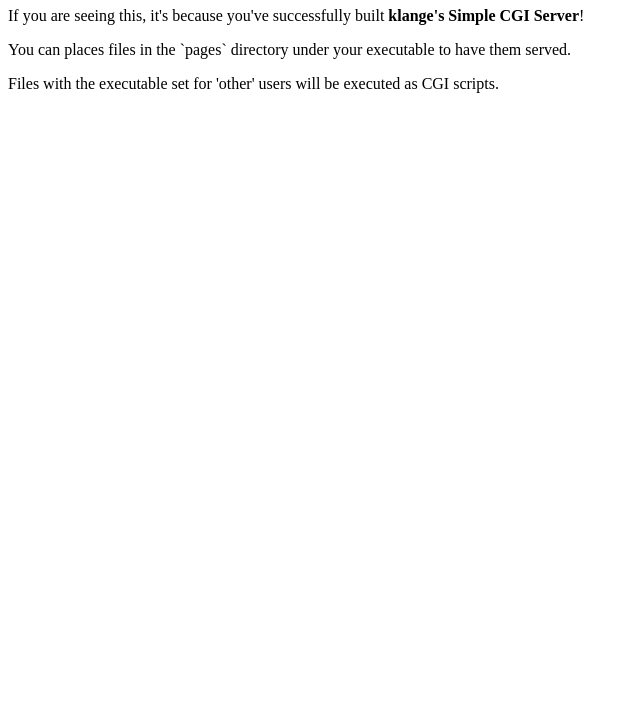
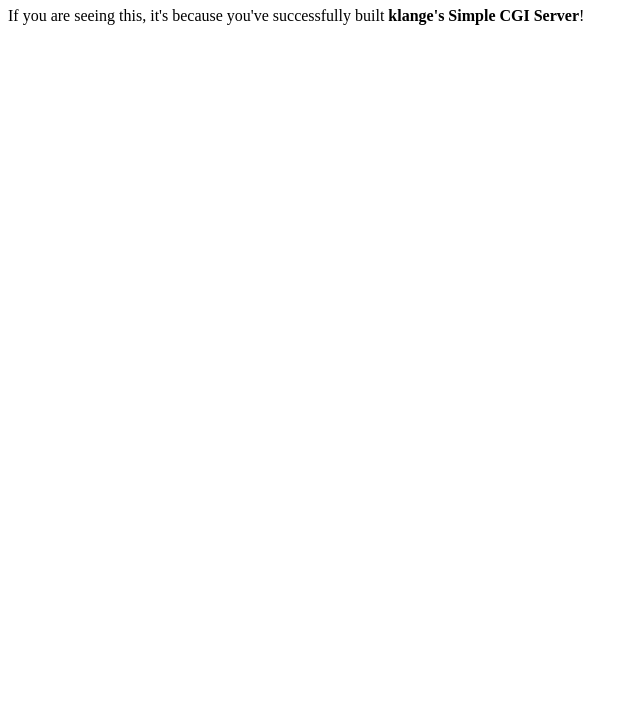
Before and after one commit to imyouxia/LightCgiServer, a plain HTML site: page www/index.html in a window 1280 px wide. Shown: the part 73-800 px from the top of the page, without its empty margins (0-640 px from the left). Drawn offline with Linux system fonts and the light colour scheme.

Commit message:
Update index.html

```diff
--- a/www/index.html
+++ b/www/index.html
@@ -6,7 +6,5 @@
 	<body>
 		<h1>Welcome!</h1>
 		<p>If you are seeing this, it's because you've successfully built <b>klange's Simple CGI Server</b>!</p>
-		<p>You can places files in the `pages` directory under your executable to have them served.</p>
-		<p>Files with the executable set for 'other' users will be executed as CGI scripts.</p>
 	</body>
 </html>
```
